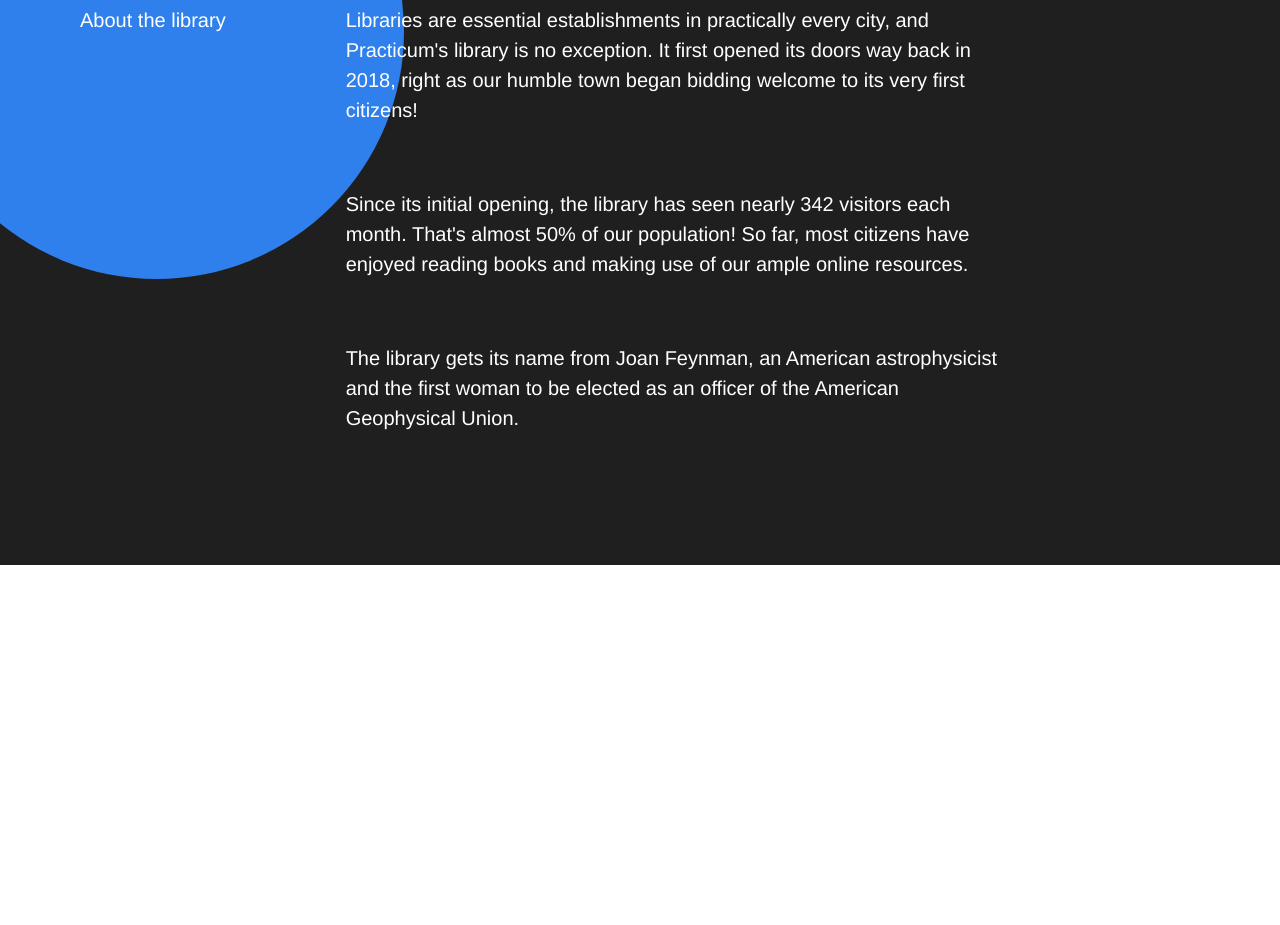
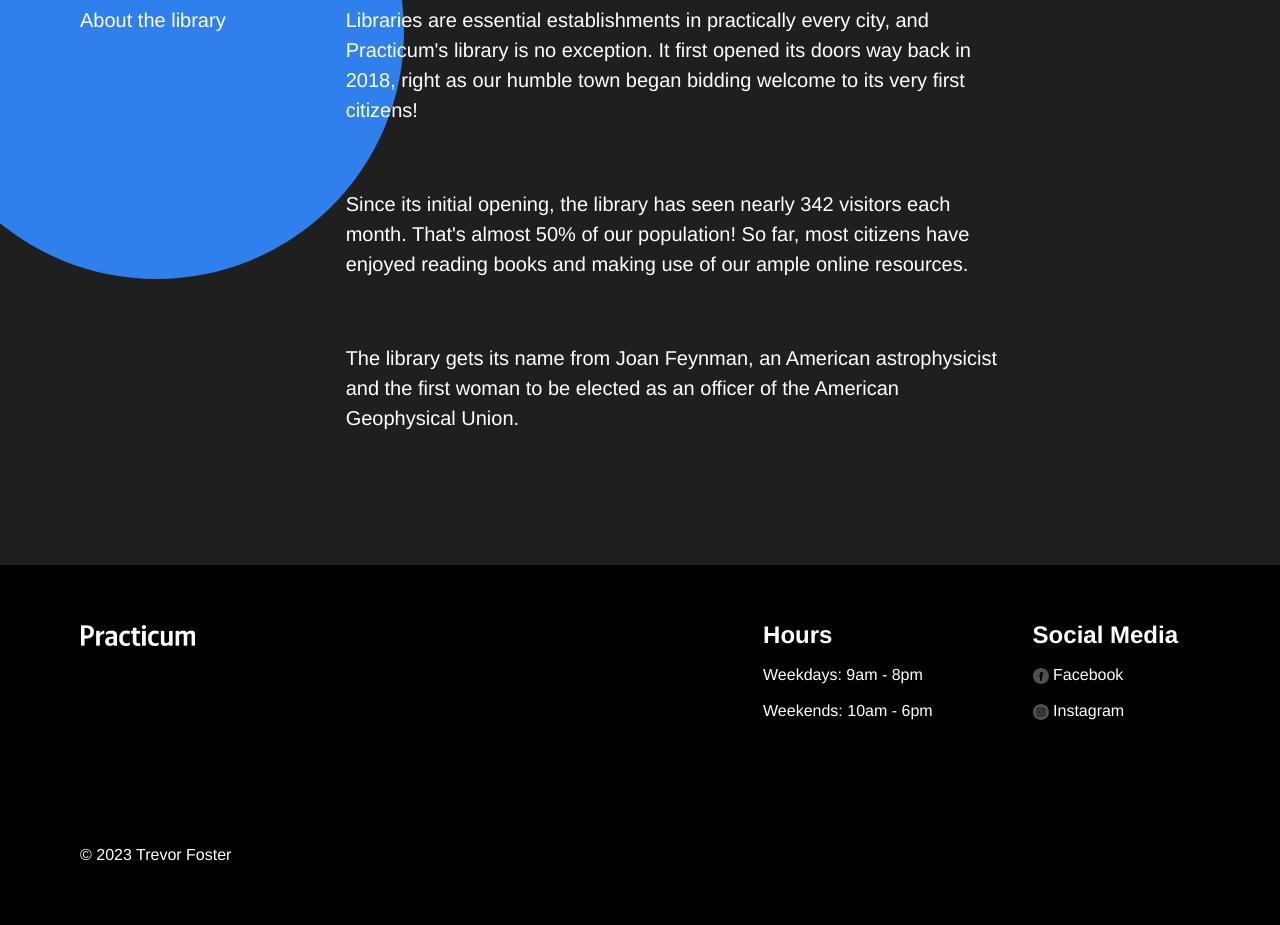
Before and after one commit to fostert14/se_project_library, a plain HTML site: page index.html in a window 1280 px wide. Shown: the part 3537-4462 px from the top of the page. Before the commit the page ends 4102 px from the top, so only its background shows below. Drawn offline with Linux system fonts and the light colour scheme.

Commit message:
complete 4.2

```diff
--- a/index.html
+++ b/index.html
@@ -293,9 +293,48 @@
         </section>
       </main>
       <footer class="footer">
-        <!-- ----------------------------------------------------------------- -->
-        <!--          Don't uncomment until the final project stage            -->
-        <!-- ----------------------------------------------------------------- -->
+        <section class="footer__columns">
+          <div class="footer__column">
+            <img
+              class="footer__logo"
+              src="images/logo_white.png"
+              alt="Practicum Logo"
+            />
+          </div>
+          <div class="footer__column footer__column_content_hours">
+            <h2 class="footer__column-heading">Hours</h2>
+            <ul class="footer__list">
+              <li class="footer__list-item">Weekdays: 9am - 8pm</li>
+              <li class="footer__list-item">Weekends: 10am - 6pm</li>
+            </ul>
+          </div>
+          <div class="footer__column footer__column_content_social">
+            <h2 class="footer__column-heading">Social Media</h2>
+            <ul class="footer__list">
+              <li class="footer__list-item">
+                <a href="#" class="footer__column-link">
+                  <img
+                    class="footer__social-icon"
+                    src="/images/facebook_white.svg"
+                    alt="facebook logo"
+                  />
+                  Facebook</a
+                >
+              </li>
+              <li class="footer__list-item">
+                <a href="#" class="footer__column-link">
+                  <img
+                    class="footer__social-icon"
+                    src="/images/instagram_white.svg"
+                    alt="facebook logo"
+                  />
+                  Instagram</a
+                >
+              </li>
+            </ul>
+          </div>
+        </section>
+        <p class="footer__copyright">© 2023 Trevor Foster</p>
       </footer>
     </div>
   </body>
--- a/styles/style.css
+++ b/styles/style.css
@@ -394,42 +394,78 @@ p {
 
 .footer {
   box-sizing: border-box;
+  background-color: #000000;
+  min-height: 224px;
+  color: #fff;
 }
 
 .footer__columns {
+  display: flex;
+  justify-content: space-between;
+  line-height: 20px;
+  font-size: 16px;
+  margin: 0;
+  padding: 60px 102px 108px 80px;
+}
+
+.footer__column {
+  margin: 0;
+  padding: 0;
 }
 
 .footer__column_content_hours {
+  margin: 0 100px 0 auto;
 }
 
 .footer__column_content_social {
+  margin: 0;
 }
 
 .footer__logo {
+  height: 21px;
+  width: 116px;
+  object-fit: contain;
 }
 
 .footer__list {
   /* The code below removes the default browser styles for lists */
+  font-size: 16px;
   list-style-type: none;
   padding: 0;
   margin: 0;
 }
 
 .footer__list-item {
+  margin: 0 0 16px 0;
 }
 
 .footer__column-heading {
+  margin: 0 0 20px 0;
 }
 
 .footer__column-link {
-  color: white;
   font-size: 16px;
   line-height: 20px;
   text-decoration: none;
+  color: #fff;
+}
+
+.footer__column-link:hover {
+  font-size: 16px;
+  line-height: 20px;
+  text-decoration: none;
+  color: #c1c1c1;
 }
 
 .footer__social-icon {
+  width: 16px;
+  height: 16px;
+  vertical-align: middle;
 }
 
 .footer__copyright {
+  font-size: 16px;
+  line-height: 20px;
+  margin: 0;
+  padding: 0 0 60px 80px;
 }
```
